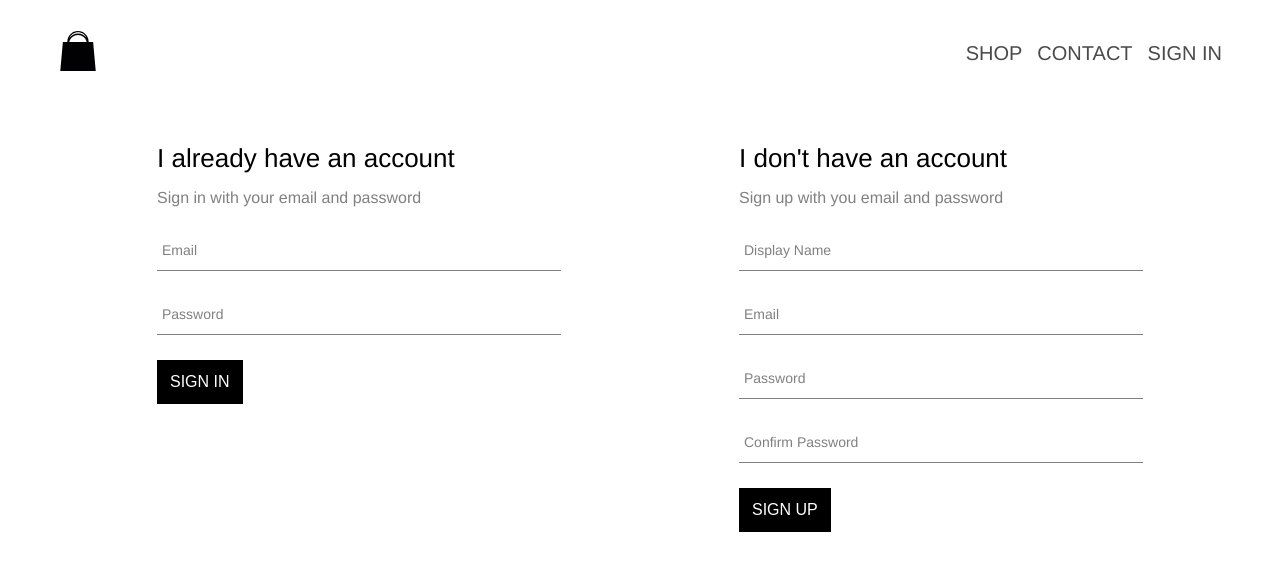
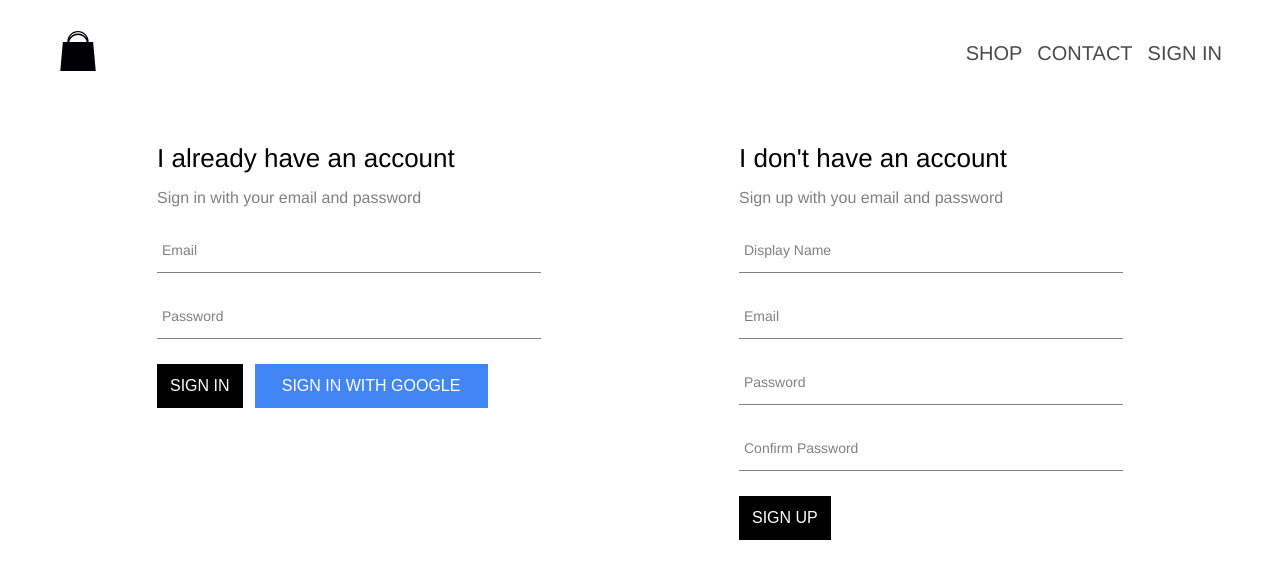
Before and after one commit to bekaarcoder/react_ecommerce, a React (Create React App) app: page /signin in a window 1280 px wide. Shown: the top 578 px of the page. Built offline with nearby package versions, Linux system fonts and the light colour scheme; no server answers.

Commit message:
added google authentication using firebase

```diff
--- a/package.json
+++ b/package.json
@@ -6,7 +6,8 @@
     "@testing-library/jest-dom": "^4.2.4",
     "@testing-library/react": "^9.4.0",
     "@testing-library/user-event": "^7.2.1",
-    "node-sass": "^4.13.0",
+    "firebase": "^7.7.0",
+    "node-sass": "^4.13.1",
     "react": "^16.12.0",
     "react-dom": "^16.12.0",
     "react-router-dom": "^5.1.2",
--- a/src/App.js
+++ b/src/App.js
@@ -1,17 +1,40 @@
-import React from "react";
+import React, { Component } from "react";
 import { BrowserRouter as Router, Route, Switch } from "react-router-dom";
-import "./App.css";
+import "./App.scss";
 
 import Homepage from "./components/homepage/Homepage";
 import ShopPage from "./components/shoppage/ShopPage";
 import Header from "./components/layout/Header";
 import SignInAndSignUp from "./components/sign-in-and-sign-up/SignInAndSignUp";
 
-function App() {
+import { auth } from "./firebase/firebase.utils";
+
+class App extends Component {
+  state = {
+    currentUser: null
+  };
+
+  unsubscribeFromAuth = null;
+
+  componentDidMount() {
+    this.unsubscribeFromAuth = auth.onAuthStateChanged(user => {
+      this.setState({
+        currentUser: user
+      });
+      console.log(user);
+    });
+  }
+
+  componentWillUnmount() {
+    this.unsubscribeFromAuth();
+    console.log(this.state.currentUser);
+  }
+
+  render() {
     return (
       <Router>
         <div className="App">
-        <Header />
+          <Header currentUser={this.state.currentUser} />
           <Switch>
             <Route exact path="/" component={Homepage} />
             <Route path="/shop" component={ShopPage} />
@@ -21,5 +44,6 @@ function App() {
       </Router>
     );
   }
+}
 
 export default App;
--- /dev/null
+++ b/src/App.scss
@@ -0,0 +1,26 @@
+$spacer: 0.25rem;
+$n: 5;
+
+* {
+  box-sizing: border-box;
+}
+
+body {
+  font-family: "Helvetica Neue", Helvetica, Arial, sans-serif;
+  padding: 20px 50px;
+}
+
+@for $i from 1 through $n {
+  .ml-#{$i} {
+    margin-left: $i * $spacer;
+  }
+  .mb-#{$i} {
+    margin-bottom: $i * $spacer;
+  }
+  .mt-#{$i} {
+    margin-top: $i * $spacer;
+  }
+  .mr-#{$i} {
+    margin-right: $i * $spacer;
+  }
+}
--- a/src/components/commons/button/FormButton.jsx
+++ b/src/components/commons/button/FormButton.jsx
@@ -3,7 +3,7 @@ import React from "react";
 import "./formbutton.style.scss";
 
 const FormButton = ({ value, ...otherProps }) => {
-  return <input value={value} {...otherProps} className="btn" />;
+  return <input value={value} {...otherProps} />;
 };
 
 export default FormButton;
--- a/src/components/commons/button/formbutton.style.scss
+++ b/src/components/commons/button/formbutton.style.scss
@@ -1,5 +1,5 @@
 $main-color: black;
-$sub-color: #cccccc;
+$google: #4285F4;
 
 .btn {
   padding: 12px;
@@ -8,4 +8,21 @@ $sub-color: #cccccc;
   color: white;
   font-size: 16px;
   cursor: pointer;
+  outline: none;
+  text-align: center;
+
+  &:hover {
+    background-color: white;
+    color: $main-color;
+  }
+
+  &.google-btn {
+    background-color: $google;
+    border: 1px solid $google;
+    color: white;
+
+    &:hover {
+      background-color: #357ae8;
+    }
+  }
 }
--- a/src/components/commons/forminput/forminput.style.scss
+++ b/src/components/commons/forminput/forminput.style.scss
@@ -17,13 +17,14 @@ $main-color: black;
     border: none;
     border-radius: 0;
     border-bottom: 1px solid $sub-color;
-    padding: 10px;
+    padding: 20px;
     background-color: white;
     width: 100%;
     color: $main-color;
     display: block;
     margin: 25px 0;
     font-size: 16px;
+    height: 24px;
 
     &:focus {
       outline: none;
--- a/src/components/layout/Header.jsx
+++ b/src/components/layout/Header.jsx
@@ -1,10 +1,10 @@
 import React from "react";
 import { ReactComponent as Logo } from "../../assets/logo.svg";
 import { Link } from "react-router-dom";
-
+import { auth } from "../../firebase/firebase.utils";
 import "./header.style.scss";
 
-const Header = () => {
+const Header = ({ currentUser }) => {
   return (
     <div className="header">
       <div className="logo-container">
@@ -19,9 +19,15 @@ const Header = () => {
         <Link to="/contact" className="option">
           CONTACT
         </Link>
-        <Link to="/signin" className="option">
-          SIGN IN
-        </Link>
+        {currentUser ? (
+          <div className="option" onClick={() => auth.signOut()}>
+            SIGN OUT
+          </div>
+        ) : (
+          <Link to="/signin" className="option">
+            SIGN IN
+          </Link>
+        )}
       </div>
     </div>
   );
--- a/src/components/layout/header.style.scss
+++ b/src/components/layout/header.style.scss
@@ -25,6 +25,7 @@
       text-decoration: none;
       color: #4a4a4a;
       font-size: 20px;
+      cursor: pointer;
     }
   }
 }
--- a/src/components/sign-in-and-sign-up/SignIn.jsx
+++ b/src/components/sign-in-and-sign-up/SignIn.jsx
@@ -1,8 +1,8 @@
 import React, { Component } from "react";
+import { signInWithGoogle } from "../../firebase/firebase.utils";
 import FormInput from "../commons/forminput/FormInput";
-
+import FormButton from "../commons/button/FormButton";
 import "./signInAndSignUp.style.scss";
-import FormButton from "../commons/button/FormButton";
 
 class SignIn extends Component {
   state = {
@@ -43,7 +43,12 @@ class SignIn extends Component {
             label="Password"
             required
           />
-          <FormButton type="submit" value="SIGN IN" />
+          <FormButton type="submit" value="SIGN IN" className="btn" />
+          <FormButton
+            value="SIGN IN WITH GOOGLE"
+            onClick={signInWithGoogle}
+            className="ml-3 btn google-btn"
+          />
         </form>
       </div>
     );
--- a/src/components/sign-in-and-sign-up/SignUp.jsx
+++ b/src/components/sign-in-and-sign-up/SignUp.jsx
@@ -59,7 +59,7 @@ class SignUp extends Component {
             label="Confirm Password"
             onChange={this.handleChange}
           />
-          <FormButton type="submit" value="SIGN UP" />
+          <FormButton type="submit" value="SIGN UP" className="btn" />
         </form>
       </div>
     );
--- a/src/components/sign-in-and-sign-up/signInAndSignUp.style.scss
+++ b/src/components/sign-in-and-sign-up/signInAndSignUp.style.scss
@@ -7,6 +7,8 @@
   .signin-form,
   .signup-form {
     width: 30vw;
+    display: flex;
+    flex-direction: column;
 
     .form-header {
       font-weight: normal;
--- /dev/null
+++ b/src/firebase/firebase.utils.js
@@ -0,0 +1,16 @@
+import firebase from "firebase/app";
+import "firebase/auth";
+import "firebase/firestore";
+
+import FIREBASE_CONFIG from "../config/firebaseConfig";
+
+firebase.initializeApp(FIREBASE_CONFIG);
+
+export const auth = firebase.auth();
+export const firestore = firebase.firestore();
+
+const provider = new firebase.auth.GoogleAuthProvider();
+provider.setCustomParameters({ prompt: "select_account" });
+export const signInWithGoogle = () => auth.signInWithPopup(provider);
+
+export default firebase;
```
Also changed, not shown: 2 other files (tests, documents, lock files or other folders). Lines whose indentation alone changed are shown as unchanged.
